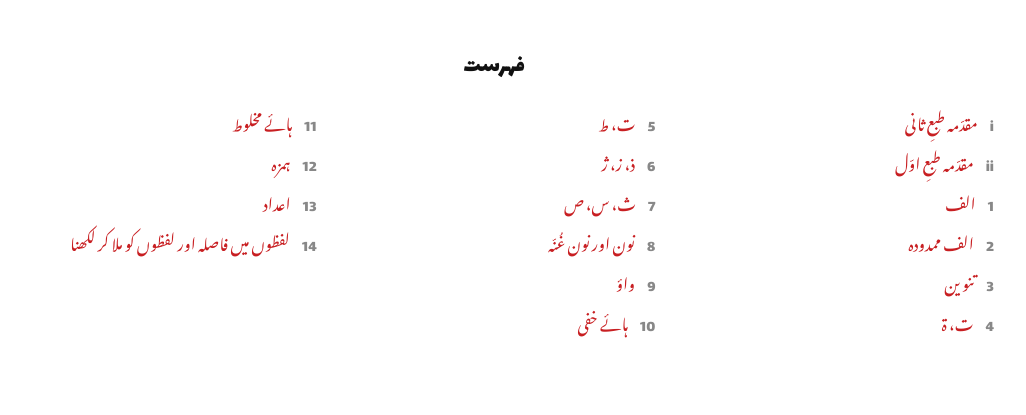
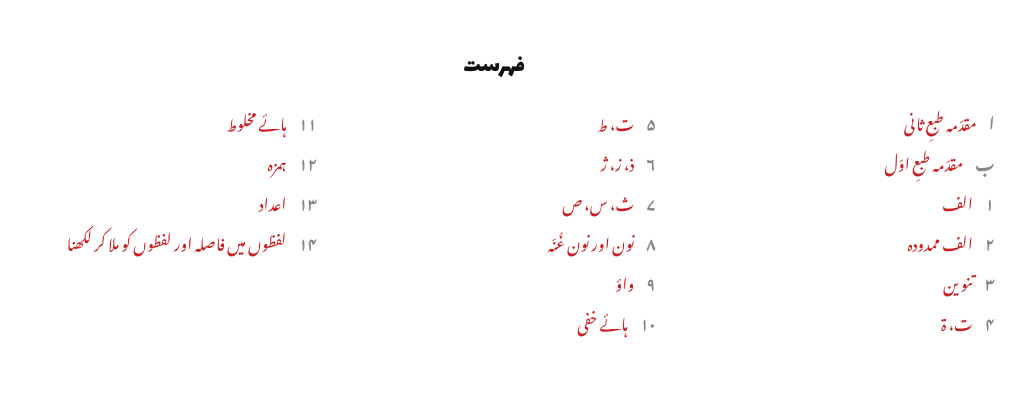
Before and after one commit to urduweb/imla, a Jekyll site: the page built from index.md, in a window 1280 px wide. Shown: the part 182-597 px from the top of the page, without its empty margins (146-1172 px from the left). Built offline with Jekyll 4.4.1, drawn with Linux system fonts in a browser that asks for light colours.

Commit message:
Converted all counters/lists to urdu numerals
Lalezar was replaced by Noto Nastaliq as it cannot render urdu numerals. Roman counters were replaced by custom urdu abjads.

```diff
--- a/_sass/_imla-nama.scss
+++ b/_sass/_imla-nama.scss
@@ -34,6 +34,14 @@ html {
     src: url("type/FiraSans-Regular.woff2") format("woff2"),
          url("type/FiraSans-Regular.woff") format("woff");
 }
+
+@counter-style urdu-abjad {
+    system: fixed;
+    symbols: '\0627 ' '\628' '\62C' '\62F' '\6C1' '\648' '\632' '\62D' '\637' '\6CC' '\6A9' '\644' '\645' '\646' '\636' '\639' '\641' '\635' '\642' '\631' '\633' '\62A' '\62B' '\62E' '\630' '\638' '\63A' '\634';
+    /* symbols: 'ا' 'ب' 'ج' 'د' 'ه' 'و' 'ز' 'ح' 'ط' 'ی' 'ك' 'ل' 'م' 'ن' 'ص' 'ع' 'ف' 'ض' 'ق' 'ر' 'س' 'ت' 'ث' 'خ' 'ذ' 'ظ' 'غ' 'ش' */;
+    prefix: '(';
+    suffix: ') ';
+    } // custom counter style for urdu abjads. prefix and suffix brackets not working for some reason
 
 html {
     box-sizing: border-box;
@@ -122,23 +130,25 @@ p {
 .toc-index {
     margin-bottom: 2.6rem;
     text-align: right;
-    counter-reset: toc-index-count toc-index-count-roman;
+    counter-reset: toc-index-count toc-index-count-abjad;
 
     li::before {
-        font-family: LalezarWeb, sans-serif;
+        font-family: NotoNastaliqUrdu, sans-serif; //Removed Lalezar due to lack of Urdu numeral support
+        font-weight:bold;
         line-height: 1;
         margin-left: 0.75em;
         color: #888;
+        display: inline-block; //required for Abjad numbering on main table of contents
     }
 
     li:nth-child(n+3)::before {
         counter-increment: toc-index-count;
-        content: counter(toc-index-count);
+        content: counter(toc-index-count, persian); // using persian as firefox does not support urdu without -moz prefix
     }
 
     li:nth-child(-n+2)::before {
-        counter-increment: toc-index-count-roman;
-        content: counter(toc-index-count-roman, lower-roman);
+        counter-increment: toc-index-count-abjad;
+        content: counter(toc-index-count-abjad, urdu-abjad); // lower-roman numbering replaced with urdu abjads
     }
 }
 .index,
@@ -231,8 +241,10 @@ article h1 {
 }
 
 article h2::before {
+    font-family: NotoNastaliqUrdu, sans-serif;  //Removed Lalezar due to lack of Urdu numeral support
+    font-weight:bold;
     counter-increment: subhead-count;
-    content: counter(subhead-count);
+    content: counter(subhead-count, persian);
     color: #888;
     margin-left: 0.75em;
 }
@@ -290,8 +302,9 @@ ul.example-list li,
         list-style-type: none;
 
         &::before {
-            font-family: LalezarWeb, NotoNastaliqUrdu, FiraSans, sans-serif;
-            content: counter(content-ol);
+            font-family:  NotoNastaliqUrdu, FiraSans, sans-serif; //Removed Lalezar due to lack of Urdu numeral support
+            font-weight: bold;
+            content: counter(content-ol,persian);
             counter-increment: content-ol;
             line-height: 1;
             color: #888;
@@ -312,11 +325,12 @@ ul.example-list li,
     ol {
         & > li {
             &::before {
-                content: counter(content-ol, lower-roman);
+                content: counter(content-ol, urdu-abjad); // lower-roman numbering replaced with urdu abjads
+            }
             }
         }
     }
-}
+
 
 .content ol#markdown-toc {
     list-style: none;
@@ -326,7 +340,7 @@ ul.example-list li,
 
     & > li::before {
         counter-increment: toc-count;
-        content: counter(toc-count);
+        content: counter(toc-count, persian);
     }
 }
 
```
